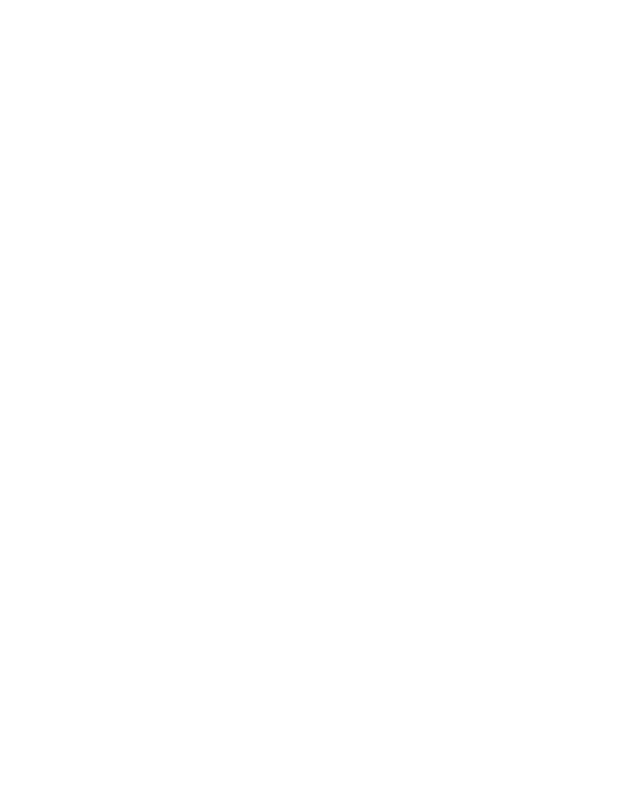
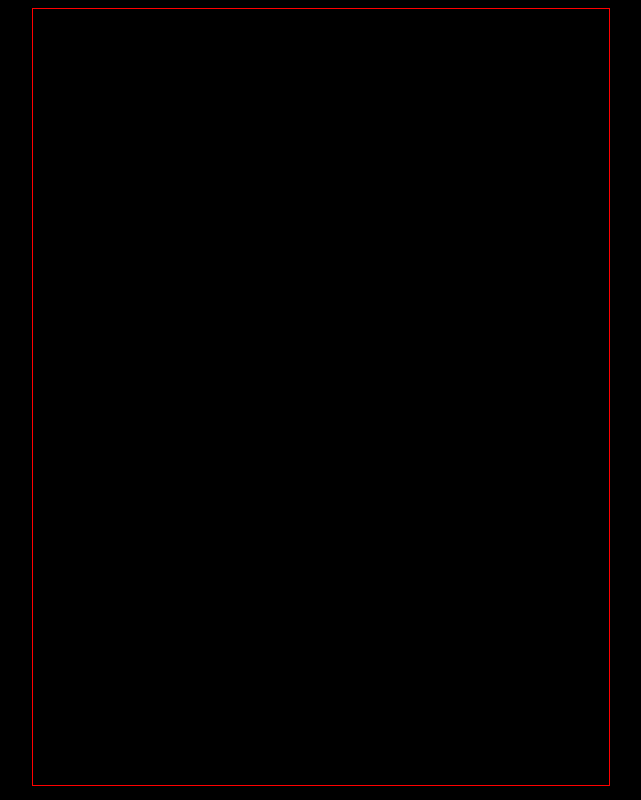
Before and after one commit to johnovalle/dungeon-gate, a website built with webpack: page index.html in a window 1280 px wide. Shown: the whole page, without its empty margins (319-960 px from the left). Built offline with nearby package versions, Linux system fonts and the light colour scheme.

Commit message:
get a canvas up

```diff
--- a/index.html
+++ b/index.html
@@ -5,6 +5,16 @@
   <meta name="viewport" content="width=device-width, initial-scale=1.0">
   <meta http-equiv="X-UA-Compatible" content="ie=edge">
   <title>Miria's Gate</title>
+  <style>
+    body {
+      font-family: 'Helvetica', 'Arial', sans-serif;
+      background-color: black;
+    }
+    canvas {
+      margin: auto;
+      display: block;
+    }
+  </style>
 </head>
 <body>
   <script type='application/javascript' src='dist/app.js'></script>
--- a/src/App.ts
+++ b/src/App.ts
@@ -1,4 +1,8 @@
 import Message from './Message';
+import Canvas from './Canvas';
 
 const message = new Message();
 message.show();
+
+const canvas = new Canvas();
+canvas.attach(document.body);
--- /dev/null
+++ b/src/Canvas.ts
@@ -0,0 +1,19 @@
+export default class Canvas {
+  private _canvasHeight = 776;
+  private _canvasWidth = 576;
+  public context: CanvasRenderingContext2D;
+  public canvas: HTMLCanvasElement;
+
+  constructor() {
+    this.canvas = <HTMLCanvasElement> document.createElement('canvas');
+    this.context = <CanvasRenderingContext2D> this.canvas.getContext('2d');
+
+    this.canvas.height = this._canvasHeight;
+    this.canvas.width = this._canvasWidth;
+    this.canvas.setAttribute('style', 'border: 1px solid red'); // TODO remove
+  }
+
+  attach(element: Element): void {
+    element.appendChild(this.canvas);
+  }
+}
```
